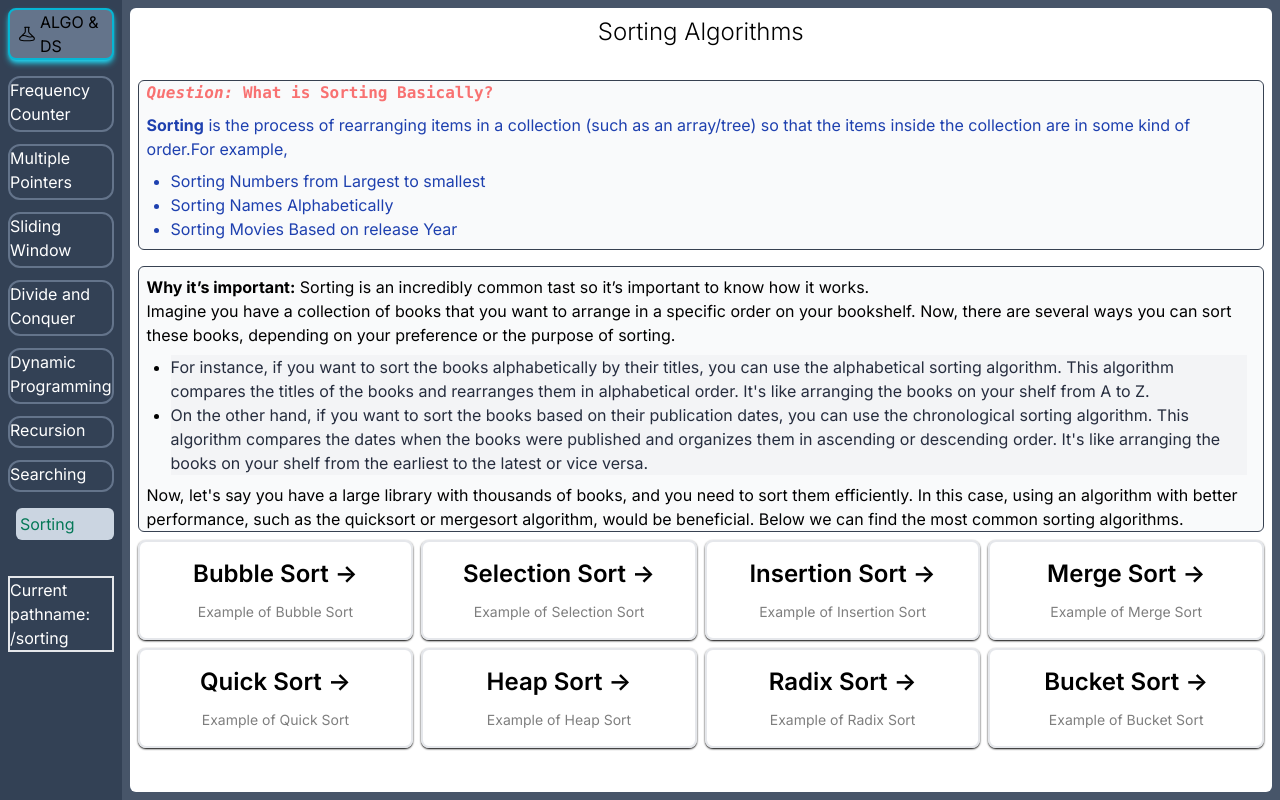
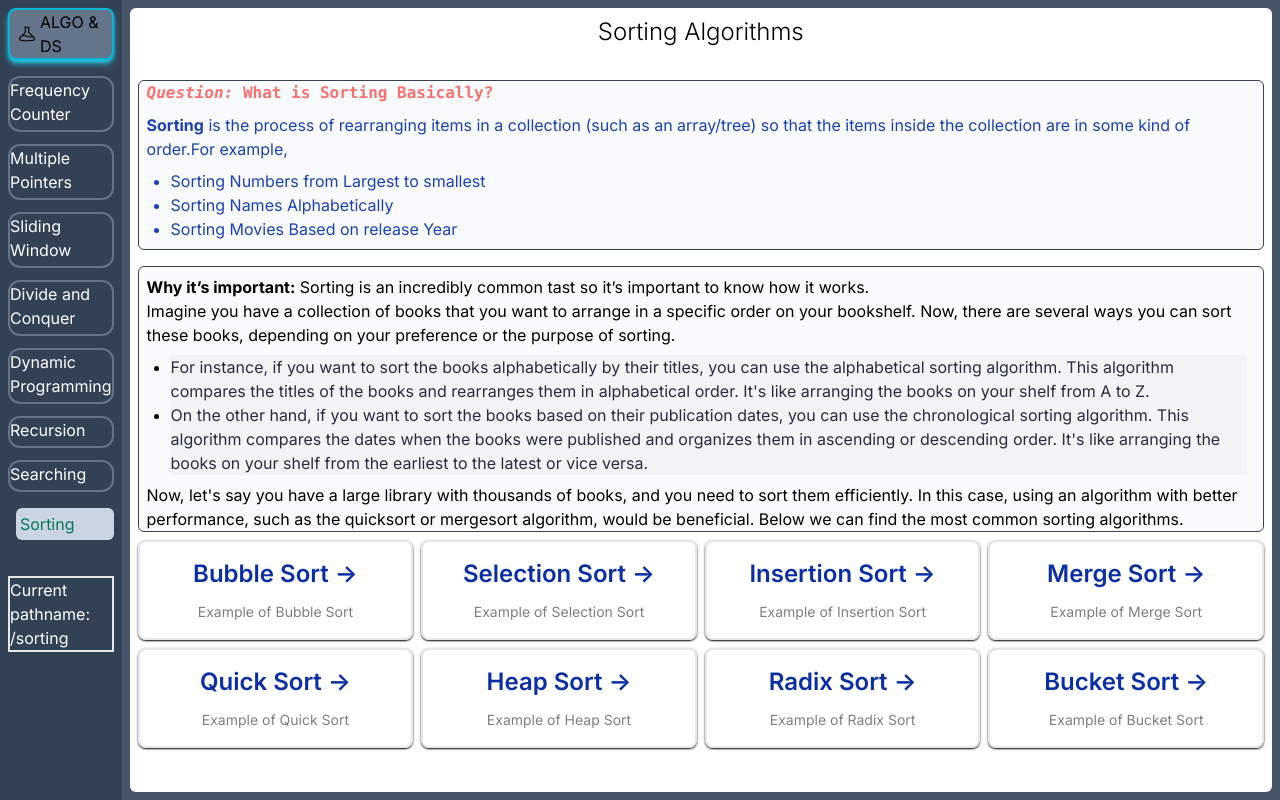
Before and after one commit to mehediasif/js-algorithms-and-data-structures, a Next.js app: page /sorting in a window 1280 px wide. Built offline with nearby package versions, Linux system fonts and the light colour scheme.

Commit message:
don't know whjat i did

```diff
--- a/components/GridItems.jsx
+++ b/components/GridItems.jsx
@@ -134,10 +134,10 @@ export default function GridItems() {
         </Link>
 
       </div>
-      <div className="relative top-2/3">
+      <div className="relative flex inset-y-0 right-8 left-8 top-1/3 h-4/8 w-8/12">
 
       <div className="group rounded-lg border border-transparent absolute inset-x-5 bottom-0 px-2 py-4 transition-colors hover:border-gray-300 hover:bg-gray-100">
-      <h2 className={`mb-3 text-2xl font-medium`}>This Website was made using the latest features of NextJS</h2>
+      <h2 className={`mb-3 text-2xl font-medium`}>Made with <span className="text-[#e25555]">♥</span> using the latest features of NextJS</h2>
       <Link
           href="https://nextjs.org/docs?utm_source=create-next-app&utm_medium=appdir-template&utm_campaign=create-next-app"
           target="_blank"
--- a/components/Layout.jsx
+++ b/components/Layout.jsx
@@ -2,7 +2,7 @@ import Navigation from "./Sidebar";
 
 export default function Layout({children}){
     return (
-        <div className="bg-slate-600 min-h-screen min-w-screen flex">
+        <div className="bg-slate-600 min-h-screen min-w-screen flex overscroll-contain">
           <Navigation />
           <div className="bg-white flex-grow rounded-md p-2 m-2">
           {children}
--- a/components/SortingGrid.jsx
+++ b/components/SortingGrid.jsx
@@ -11,7 +11,7 @@ export default function SortingGrid(){
           className="gridItemsEach"
           rel="noopener noreferrer"
         >
-          <h2 className={`mb-3 text-2xl font-semibold`}>
+          <h2 className={`mb-3 text-2xl font-semibold text-[#0025a0f4]`}>
             Bubble Sort{' '}
             <span className="inline-block transition-transform group-hover:translate-x-1 motion-reduce:transform-none">
               -&gt;
@@ -27,7 +27,7 @@ export default function SortingGrid(){
           className="gridItemsEach"
           rel="noopener noreferrer"
         >
-        <h2 className={`mb-3 text-2xl text-center font-semibold`}>
+        <h2 className={`mb-3 text-2xl text-center font-semibold text-[#0025a0f4]`}>
             Selection Sort{' '}
             <span className="inline-block transition-transform group-hover:translate-x-1 motion-reduce:transform-none">
               -&gt;
@@ -43,7 +43,7 @@ export default function SortingGrid(){
           className="gridItemsEach"
           rel="noopener noreferrer"
         >
-        <h2 className={`mb-3 text-2xl font-semibold`}>
+        <h2 className={`mb-3 text-2xl font-semibold text-[#0025a0f4]`}>
             Insertion Sort{' '}
             <span className="inline-block transition-transform group-hover:translate-x-1 motion-reduce:transform-none">
               -&gt;
@@ -59,7 +59,7 @@ export default function SortingGrid(){
           className="gridItemsEach"
           rel="noopener noreferrer"
         >
-        <h2 className={`mb-3 text-2xl font-semibold`}>
+        <h2 className={`mb-3 text-2xl font-semibold text-[#0025a0f4]`}>
         Merge Sort{' '}
             <span className="inline-block transition-transform group-hover:translate-x-1 motion-reduce:transform-none">
               -&gt;
@@ -75,7 +75,7 @@ export default function SortingGrid(){
           className="gridItemsEach"
           rel="noopener noreferrer"
         >
-        <h2 className={`mb-3 text-2xl font-semibold`}>
+        <h2 className={`mb-3 text-2xl font-semibold text-[#0025a0f4]`}>
         Quick Sort{' '}
             <span className="inline-block transition-transform group-hover:translate-x-1 motion-reduce:transform-none">
               -&gt;
@@ -91,7 +91,7 @@ export default function SortingGrid(){
           className="gridItemsEach"
           rel="noopener noreferrer"
         >
-        <h2 className={`mb-3 text-2xl font-semibold`}>
+        <h2 className={`mb-3 text-2xl font-semibold text-[#0025a0f4]`}>
         Heap Sort{' '}
             <span className="inline-block transition-transform group-hover:translate-x-1 motion-reduce:transform-none">
               -&gt;
@@ -107,7 +107,7 @@ export default function SortingGrid(){
           className="gridItemsEach"
           rel="noopener noreferrer"
         >
-        <h2 className={`mb-3 text-2xl font-semibold`}>
+        <h2 className={`mb-3 text-2xl font-semibold text-[#0025a0f4]`}>
         Radix Sort{' '}
             <span className="inline-block transition-transform group-hover:translate-x-1 motion-reduce:transform-none">
               -&gt;
@@ -123,13 +123,13 @@ export default function SortingGrid(){
           className="gridItemsEach"
           rel="noopener noreferrer"
         >
-        <h2 className={`mb-3 text-2xl font-semibold`}>
+        <h2 className={`mb-3 text-2xl font-semibold text-[#0025a0f4]`}>
         Bucket Sort{' '}
             <span className="inline-block transition-transform group-hover:translate-x-1 motion-reduce:transform-none">
               -&gt;
             </span>
           </h2>
-          <p className={`m-0 max-w-[30ch] text-sm opacity-50`}>
+          <p className={`m-0 max-w-[30ch] text-sm opacity-50 text-black`}>
             Example of Bucket Sort
           </p>
         </Link>
```
